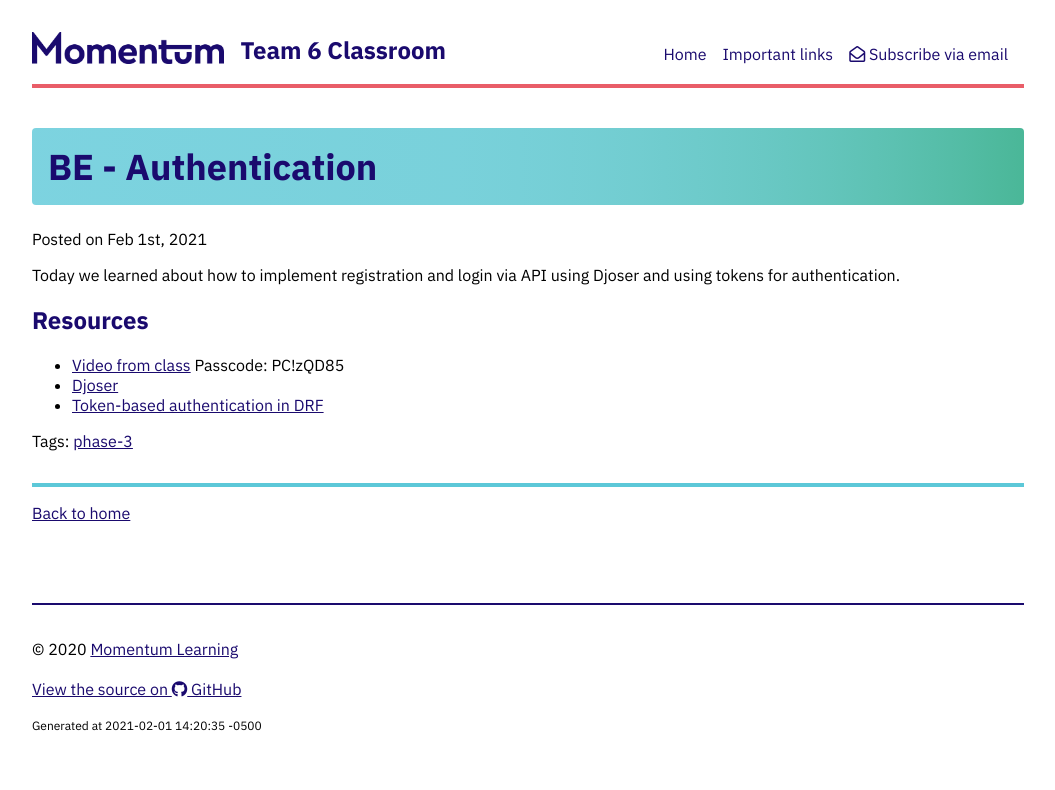
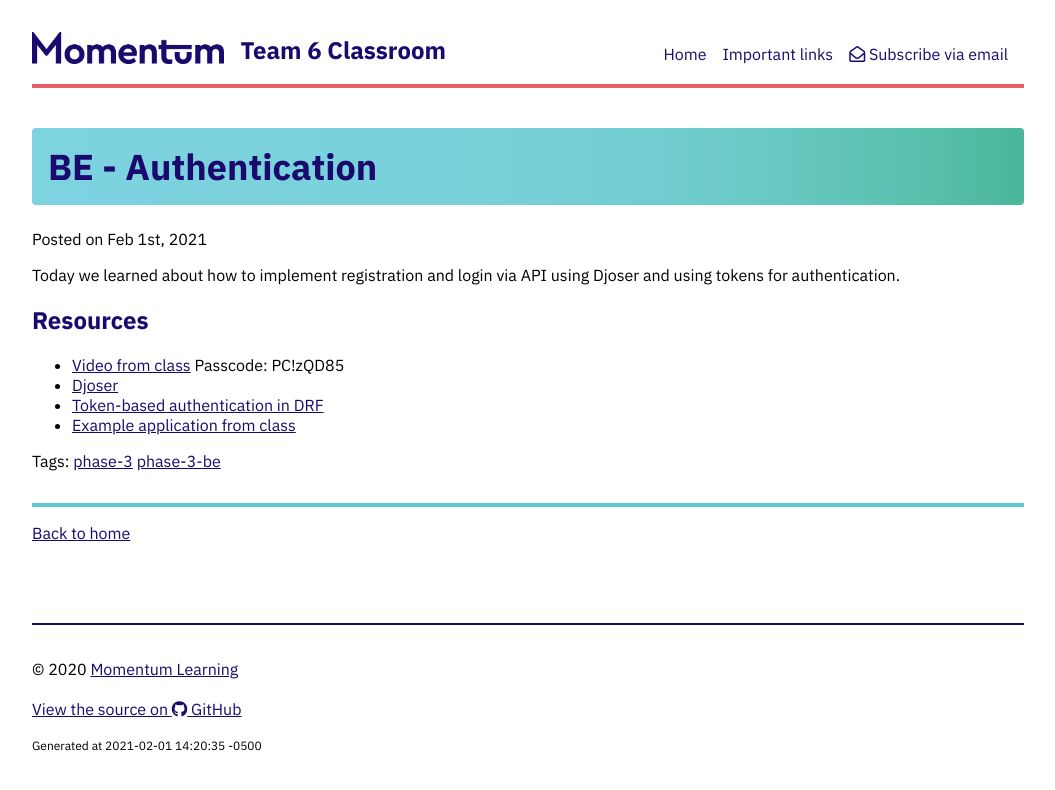
Before and after one commit to momentum-team-6/momentum-team-6.github.io, a Jekyll site: the page built from _posts/2021-02-01-z-be.md, in a window 1280 px wide. Shown: the top 790 px of the page, without its empty margins (112-1167 px from the left). Built offline with Jekyll 4.4.1, drawn with Linux system fonts in a browser that asks for light colours; nearby versions of some CDN libraries.

Commit message:
Add link to code from today

```diff
--- a/_posts/2021-02-01-z-be.md
+++ b/_posts/2021-02-01-z-be.md
@@ -1,7 +1,7 @@
 ---
 layout: post
 title: BE - Authentication
-tags: phase-3
+tags: phase-3 phase-3-be
 ---
 
 Today we learned about how to implement registration and login via API using Djoser and using tokens for authentication.
@@ -11,3 +11,4 @@ Today we learned about how to implement registration and login via API using Djo
 - [Video from class](https://us02web.zoom.us/rec/share/4V9ldKZpQew8BvwV8wPgkkVxtvWaIdfq-0y4JAugQEcoYsWhaRpOm5MfPpBvlq_p.oreCDzsYPQojx9kH) Passcode: PC!zQD85
 - [Djoser](https://djoser.readthedocs.io/en/latest/)
 - [Token-based authentication in DRF](https://www.django-rest-framework.org/api-guide/authentication/#tokenauthentication)
+- [Example application from class](https://github.com/momentum-team-6/example--circles-fe-be-project)
```
